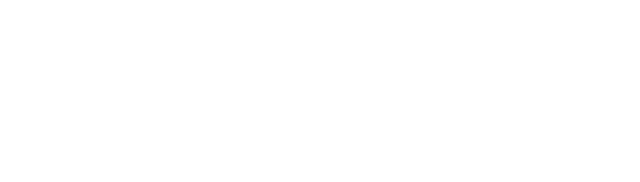
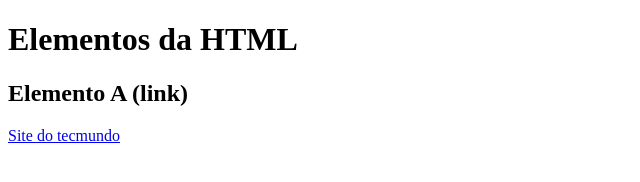
Before and after one commit to joseaugustosva/livroHTML5CSS3, a plain HTML site: page capitulo2/elementos-links-e-listas.html in a window 1280 px wide. Shown: the whole page, without its empty margins (0-640 px from the left). Drawn offline with Linux system fonts and the light colour scheme.

Commit message:
Inserir elementos h1, h2 e A com link

```diff
--- a/capitulo2/elementos-links-e-listas.html
+++ b/capitulo2/elementos-links-e-listas.html
@@ -8,6 +8,12 @@
 
 <body>
 
+  <h1>Elementos da HTML</h1>
+
+  <h2>Elemento A (link)</h2>
+  <a href="https://www.tecmundo.com.br/">Site do tecmundo</a>
+
+
 
 </body>
 
```
